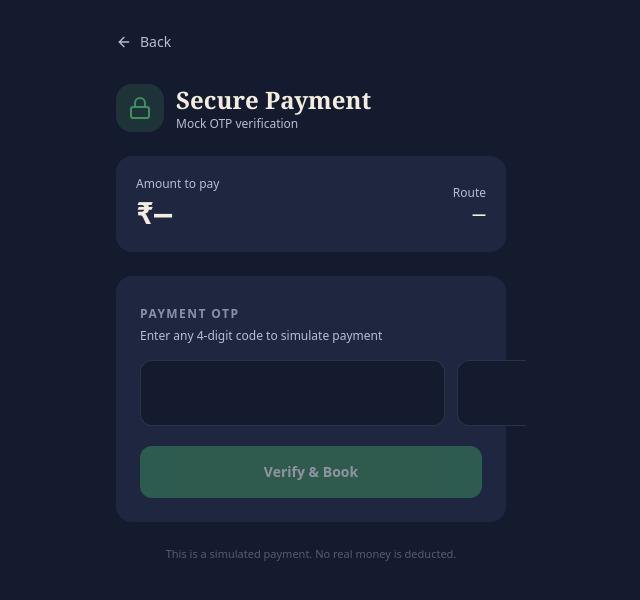
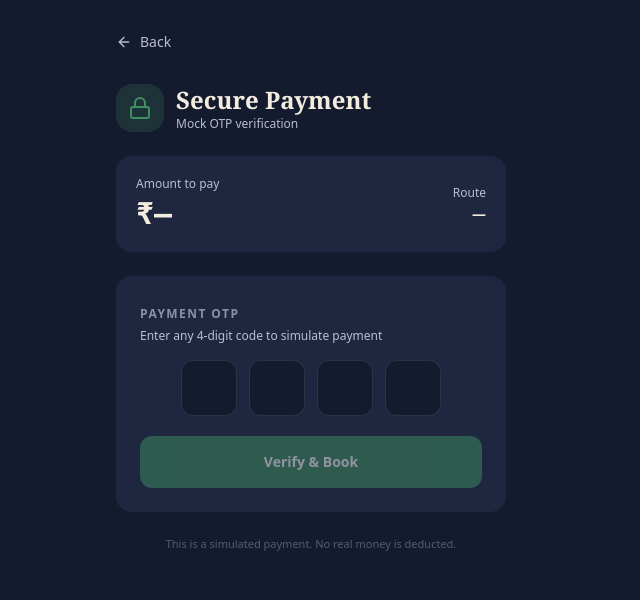
Before and after one commit to hdnanda/waitlist-route-optimizer, a Next.js app: page /payment in a window 1280 px wide. Shown: the top 600 px of the page, without its empty margins (329-969 px from the left). Built offline with nearby package versions, Linux system fonts and the light colour scheme.

Commit message:
fix: payment OTP boxes overflow — use fixed w-14 h-14 instead of flex-1

```diff
--- a/src/app/payment/page.tsx
+++ b/src/app/payment/page.tsx
@@ -97,13 +97,13 @@ export default function PaymentPage() {
       <div className="rounded-2xl bg-[#1F2740] p-6">
         <label className="text-xs font-bold tracking-[0.12em] text-[#B9BDD1]/70">PAYMENT OTP</label>
         <p className="mt-1 text-xs text-[#B9BDD1] mb-4">Enter any 4-digit code to simulate payment</p>
-        <div className="flex gap-3">
+        <div className="flex justify-center gap-3">
           {otpDigits.map((digit, idx) => (
             <input key={idx} ref={otpRefs[idx]} type="text" inputMode="numeric"
               value={digit} onChange={(e) => handleOtpChange(idx, e.target.value)}
               onKeyDown={(e) => { if (e.key === "Backspace" && !digit && idx > 0) otpRefs[idx - 1]?.current?.focus(); }}
               maxLength={1}
-              className="flex-1 rounded-xl border border-white/10 bg-[#151B2E] py-4 text-center font-mono text-2xl font-bold text-[#F3EDE0] focus:border-[#3F8F5F] focus:outline-none min-h-[64px]" />
+              className="w-14 h-14 shrink-0 rounded-xl border border-white/10 bg-[#151B2E] text-center font-mono text-2xl font-bold text-[#F3EDE0] focus:border-[#3F8F5F] focus:outline-none" />
           ))}
         </div>
         {error && <p className="mt-2 text-xs text-[#C0432E]">{error}</p>}
```
